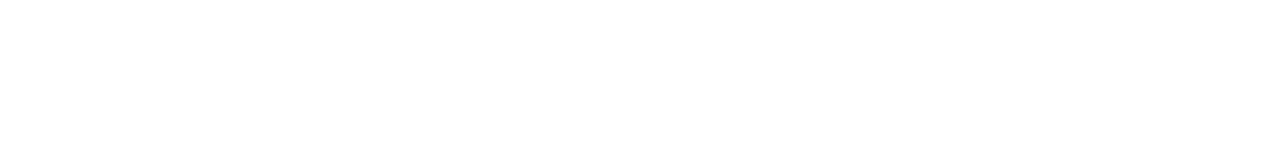
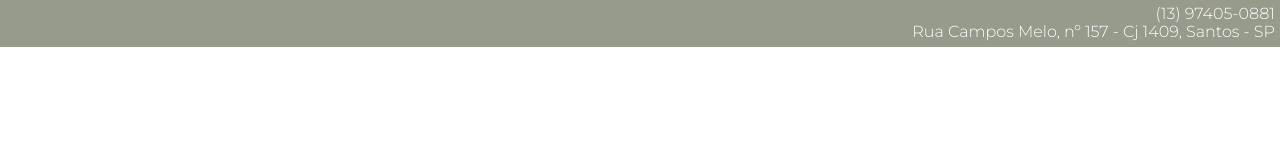
Before and after one commit to LukeRocha/lalog, a website: page index.html in a window 1280 px wide. Drawn offline with Linux system fonts and the light colour scheme.

Commit message:
Create top-info

```diff
--- a/index.html
+++ b/index.html
@@ -4,9 +4,30 @@
   <meta charset="UTF-8">
   <meta name="viewport" content="width=device-width, initial-scale=1.0">
   <title>L.A. Logística</title>
+  <link href="https://fonts.googleapis.com/css2?family=Montserrat:wght@300&display=swap" rel="stylesheet">
   <link rel="stylesheet" href="resources/css/normalize.min.css">
+  <style>
+    body {
+      font-family: Montserrat, sans-serif;
+    }
+
+    .container {
+      padding: 5px;
+    }
+
+    .header-info {
+      background: rgba(125, 130, 110, 0.796);
+      color: #fff;
+      display: flex;
+      flex-flow: column wrap;
+      text-align: right;
+    }
+  </style>
 </head>
 <body>
-
+  <div class="header-info container">
+    <span>(13) 97405-0881</span>
+    <span>Rua Campos Melo, nº 157 - Cj 1409, Santos - SP</span>
+  </div>
 </body>
 </html>
```
